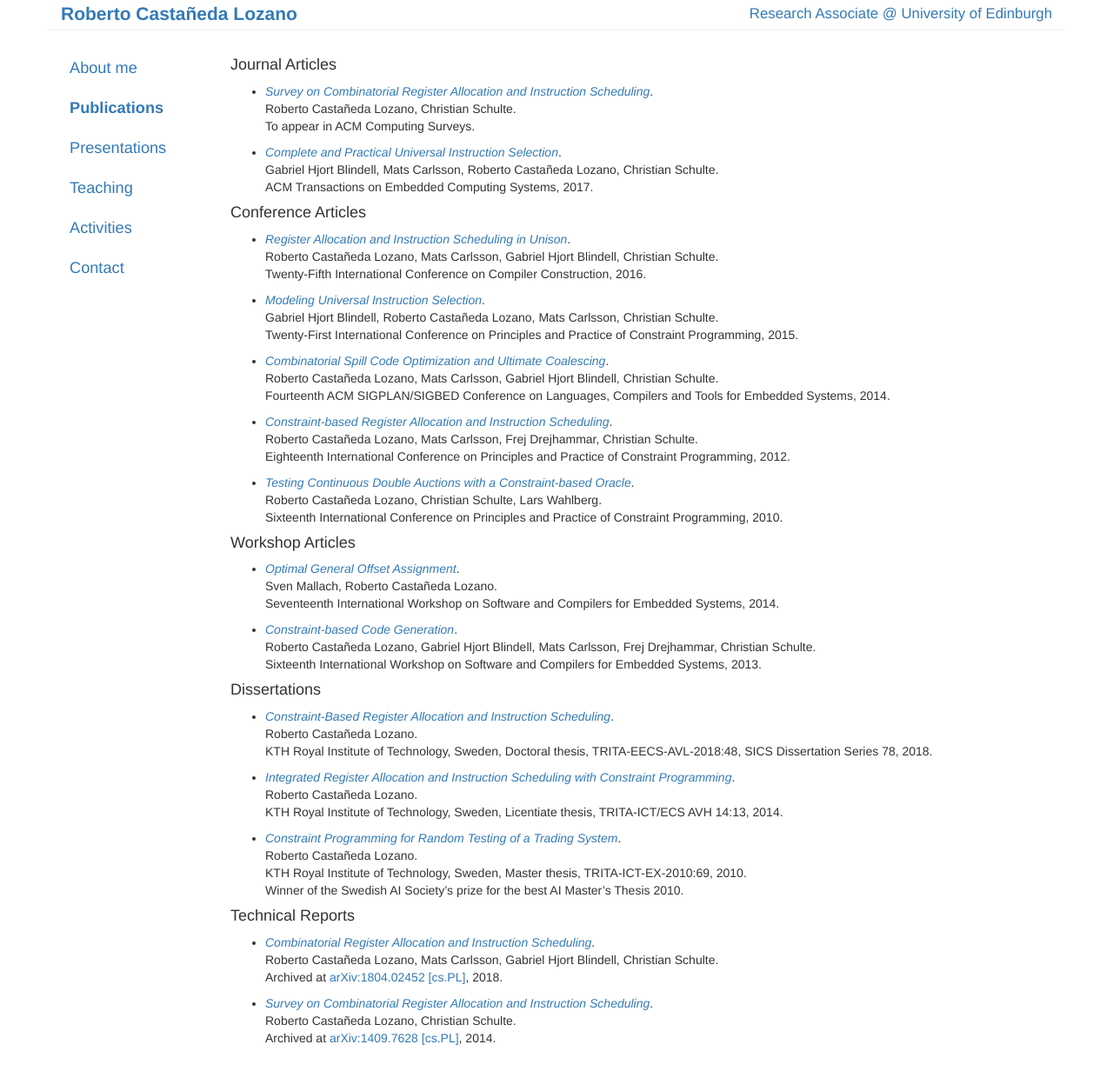
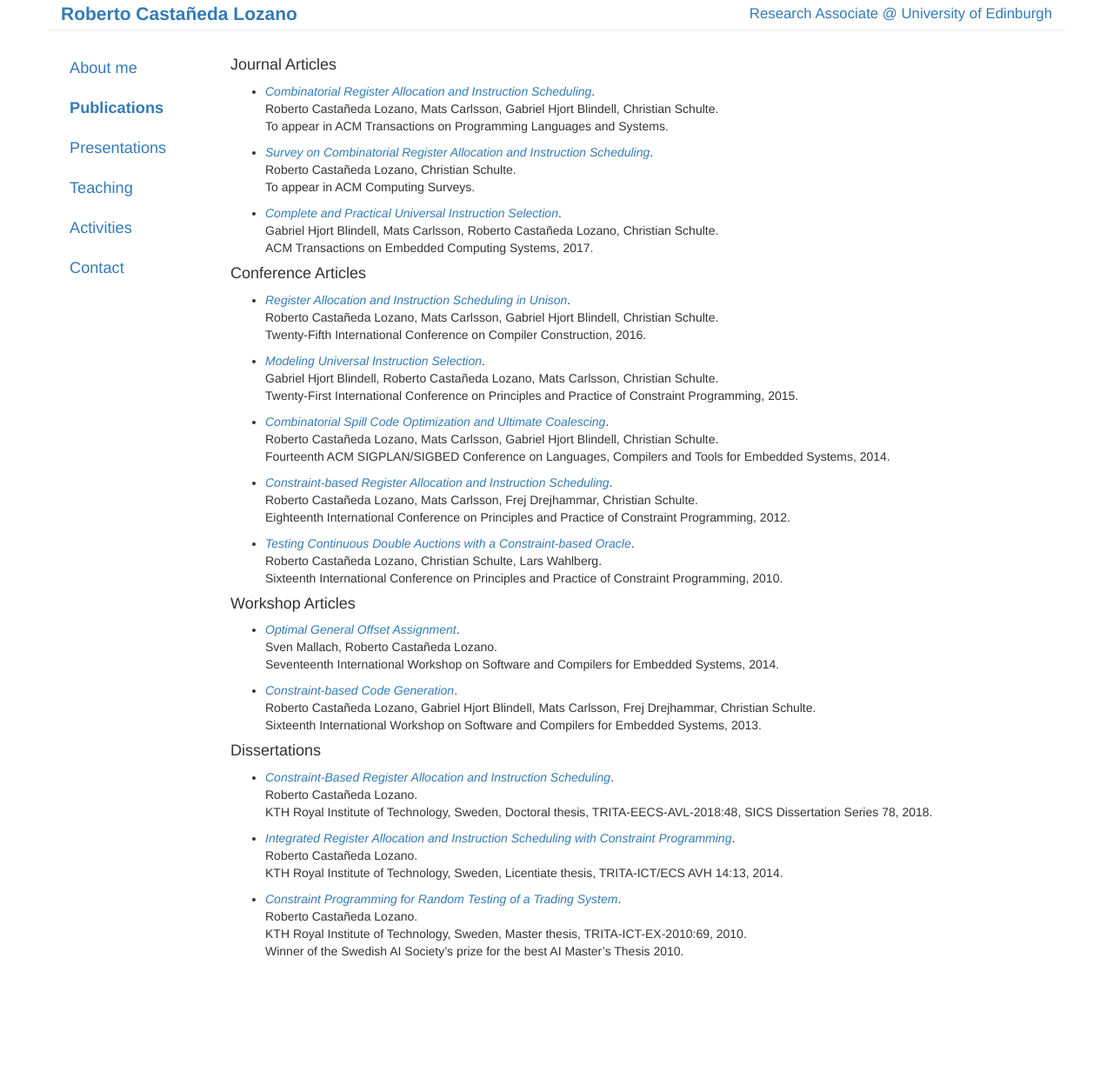
Before and after one commit to robcasloz/robcasloz.github.io, a Jekyll site: the page built from _posts/2010-12-01-publications.md, in a window 1280 px wide. Shown: the whole page at 87% size. Built offline with Jekyll 4.4.1, drawn with Linux system fonts in a browser that asks for light colours; after the commit the page ends 1155 px from its top, so only the background shows below that.

Commit message:
Update publications

```diff
--- a/_posts/2010-12-01-publications.md
+++ b/_posts/2010-12-01-publications.md
@@ -5,7 +5,11 @@ title: "Publications"
 
 #### Journal Articles
 
-- [*Survey on Combinatorial Register Allocation and Instruction Scheduling*](/publications/CastanedaCarlssonEa_CSUR_2018.pdf).<br />
+- [*Combinatorial Register Allocation and Instruction Scheduling*](https://arxiv.org/pdf/1804.02452).<br />
+  Roberto Castañeda Lozano, Mats Carlsson, Gabriel Hjort Blindell, Christian Schulte.<br />
+  To appear in ACM Transactions on Programming Languages and Systems.
+
+- [*Survey on Combinatorial Register Allocation and Instruction Scheduling*](https://arxiv.org/pdf/1409.7628).<br />
   Roberto Castañeda Lozano, Christian Schulte.<br />
   To appear in ACM Computing Surveys.
 
@@ -59,13 +63,3 @@ title: "Publications"
   Roberto Castañeda Lozano.<br />
   KTH Royal Institute of Technology, Sweden, Master thesis, TRITA-ICT-EX-2010:69, 2010.<br />
   Winner of the Swedish AI Society's prize for the best AI Master's Thesis 2010.
-
-#### Technical Reports
-
-- [*Combinatorial Register Allocation and Instruction Scheduling*](https://arxiv.org/pdf/1804.02452).<br />
-  Roberto Castañeda Lozano, Mats Carlsson, Gabriel Hjort Blindell, Christian Schulte.<br />
-  Archived at <a href="https://arxiv.org/abs/1804.02452">arXiv:1804.02452 [cs.PL]</a>, 2018.
-
-- [*Survey on Combinatorial Register Allocation and Instruction Scheduling*](http://arxiv.org/pdf/1409.7628v1).<br />
-  Roberto Castañeda Lozano, Christian Schulte.<br />
-  Archived at <a href="http://arxiv.org/abs/1409.7628">arXiv:1409.7628 [cs.PL]</a>, 2014.
```
Also changed, not shown: 1 other file.
